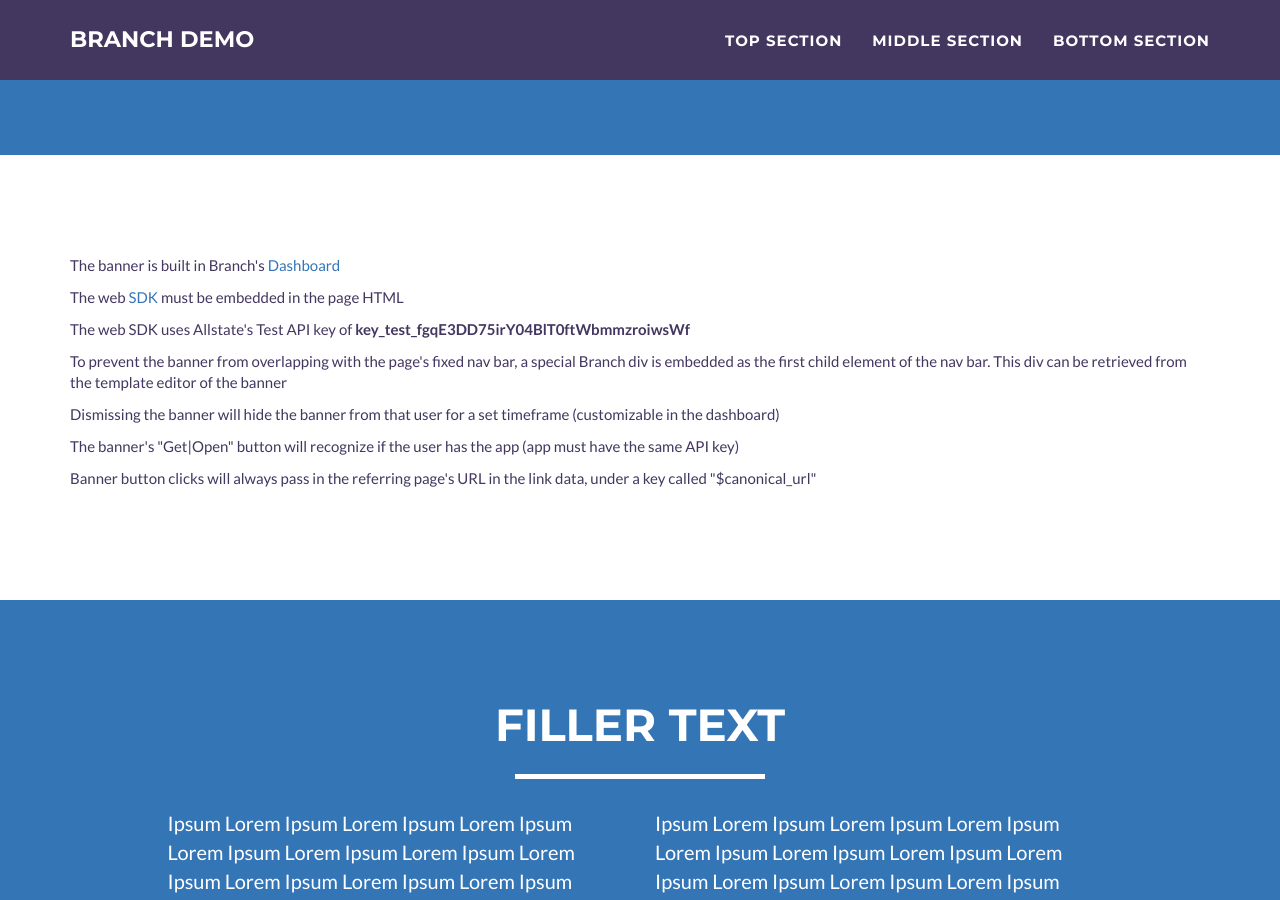
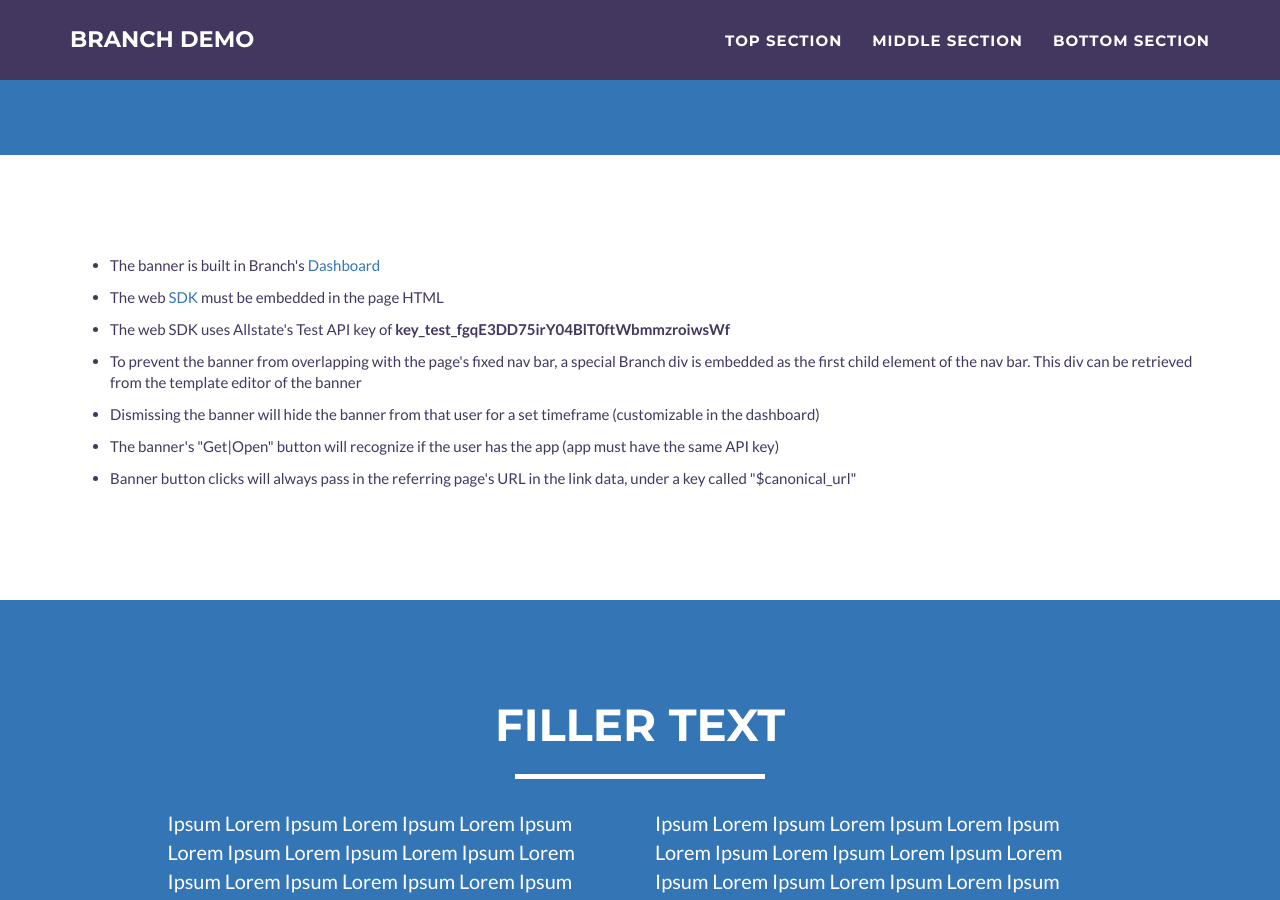
Before and after one commit to MikeKwon36/MikeKwon36.github.io, a Jekyll site: the page allstate_testpage.html, which Jekyll copies as it is, in a window 1280 px wide and 900 px high, scrolled down 446 px. Built offline with Jekyll 4.4.1, drawn with Linux system fonts in a browser that asks for light colours.

Commit message:
allstate dummy

```diff
--- a/allstate_testpage.html
+++ b/allstate_testpage.html
@@ -99,13 +99,15 @@
             <div class="row">
                 <div class="col-lg-12">
                     <div class="intro-text">
-                        <div class="name">The banner is built in Branch's <a href="https://dashboard.branch.io/web/journeys">Dashboard</a><p></p></div>
-                        <div class="skills">The web <a href="https://github.com/BranchMetrics/web-branch-deep-linking">SDK</a> must be embedded in the page HTML<p></p></div>
-                        <div class="skills">The web SDK uses Allstate's Test API key of <strong>key_test_fgqE3DD75irY04BlT0ftWbmmzroiwsWf</strong><p></p></div>
-                        <div class="skills">To prevent the banner from overlapping with the page's fixed nav bar, a special Branch div is embedded as the first child element of the nav bar.  This div can be retrieved from the template editor of the banner<p></p></div>
-                        <div class="skills">Dismissing the banner will hide the banner from that user for a set timeframe (customizable in the dashboard)<p></p></div>
-                        <div class="skills">The banner's "Get|Open" button will recognize if the user has the app (app must have the same API key)<p></p></div>
-                        <div class="skills">Banner button clicks will always pass in the referring page's URL in the link data, under a key called "$canonical_url"<p></p></div>
+                        <ul>
+                        <li class="name">The banner is built in Branch's <a href="https://dashboard.branch.io/web/journeys">Dashboard</a><p></p></li>
+                        <li class="skills">The web <a href="https://github.com/BranchMetrics/web-branch-deep-linking">SDK</a> must be embedded in the page HTML<p></p></li>
+                        <li class="skills">The web SDK uses Allstate's Test API key of <strong>key_test_fgqE3DD75irY04BlT0ftWbmmzroiwsWf</strong><p></p></li>
+                        <li class="skills">To prevent the banner from overlapping with the page's fixed nav bar, a special Branch div is embedded as the first child element of the nav bar.  This div can be retrieved from the template editor of the banner<p></p></li>
+                        <li class="skills">Dismissing the banner will hide the banner from that user for a set timeframe (customizable in the dashboard)<p></p></li>
+                        <li class="skills">The banner's "Get|Open" button will recognize if the user has the app (app must have the same API key)<p></p></li>
+                        <li class="skills">Banner button clicks will always pass in the referring page's URL in the link data, under a key called "$canonical_url"<p></p></li>
+                        </ul>
                     </div>
                 </div>
             </div>
```
